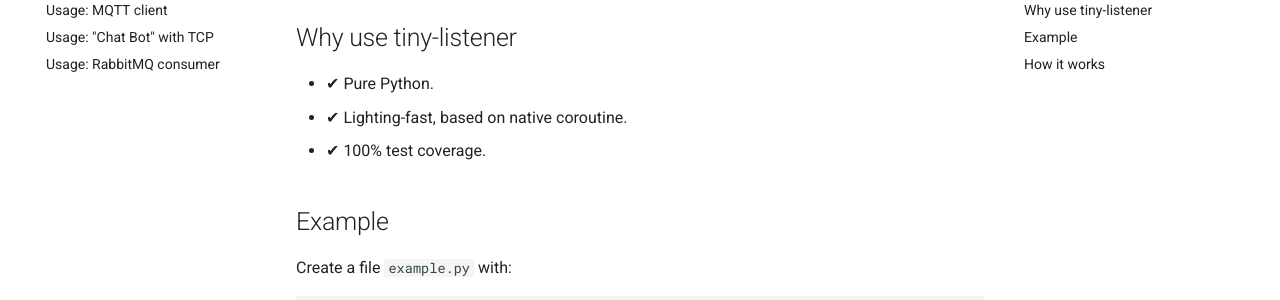
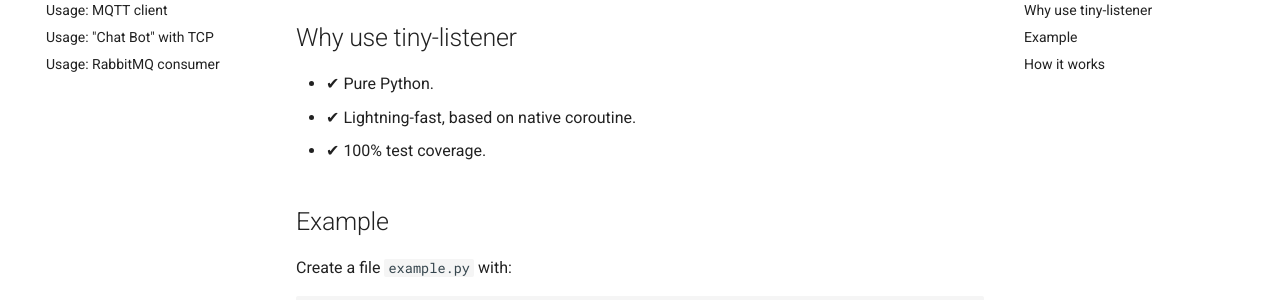
Before and after one commit to molto0504/tiny-listener, an MkDocs documentation site: the page built from docs/index.md, in a window 1280 px wide and 900 px high, scrolled down 604 px. Shown: the part 152-452 px from the top of the window. Built offline with MkDocs 1.6.1 and Material for MkDocs 9.7.7, drawn with Linux system fonts in a browser that asks for light colours; comment, search, counter and statistics services are not loaded.

Commit message:
feat: does not support py3.6 any more

```diff
--- a/docs/index.md
+++ b/docs/index.md
@@ -35,7 +35,7 @@
 ## Why use tiny-listener
 
 - ✔ Pure Python.
-- ✔ Lighting-fast, based on native coroutine.
+- ✔ Lightning-fast, based on native coroutine.
 - ✔ 100% test coverage.
 
 ## Example
--- a/setup.py
+++ b/setup.py
@@ -32,7 +32,6 @@
         "License :: OSI Approved :: MIT License",
         "Typing :: Typed",
         "Programming Language :: Python :: 3 :: Only",
-        "Programming Language :: Python :: 3.6",
         "Programming Language :: Python :: 3.7",
         "Programming Language :: Python :: 3.8",
         "Programming Language :: Python :: 3.9",
```
Also changed, not shown: 1 other file.
